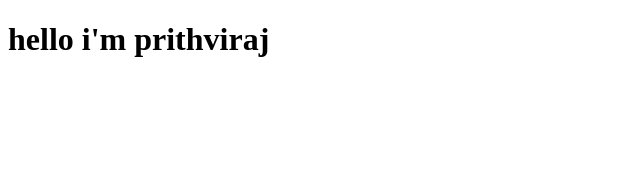
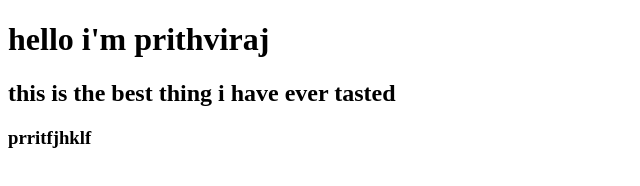
Before and after one commit to prithvi009/collaboration, a plain HTML site: page index.html in a window 1280 px wide. Shown: the whole page, without its empty margins (0-640 px from the left). Drawn offline with Linux system fonts and the light colour scheme.

Commit message:
modified

```diff
--- a/index.html
+++ b/index.html
@@ -8,5 +8,7 @@
 </head>
 <body>
     <h1>hello i'm prithviraj</h1>
+    <h2>this is the best thing i have ever tasted</h2>
+    <h3>prritfjhklf</h3>
 </body>
 </html>
```
